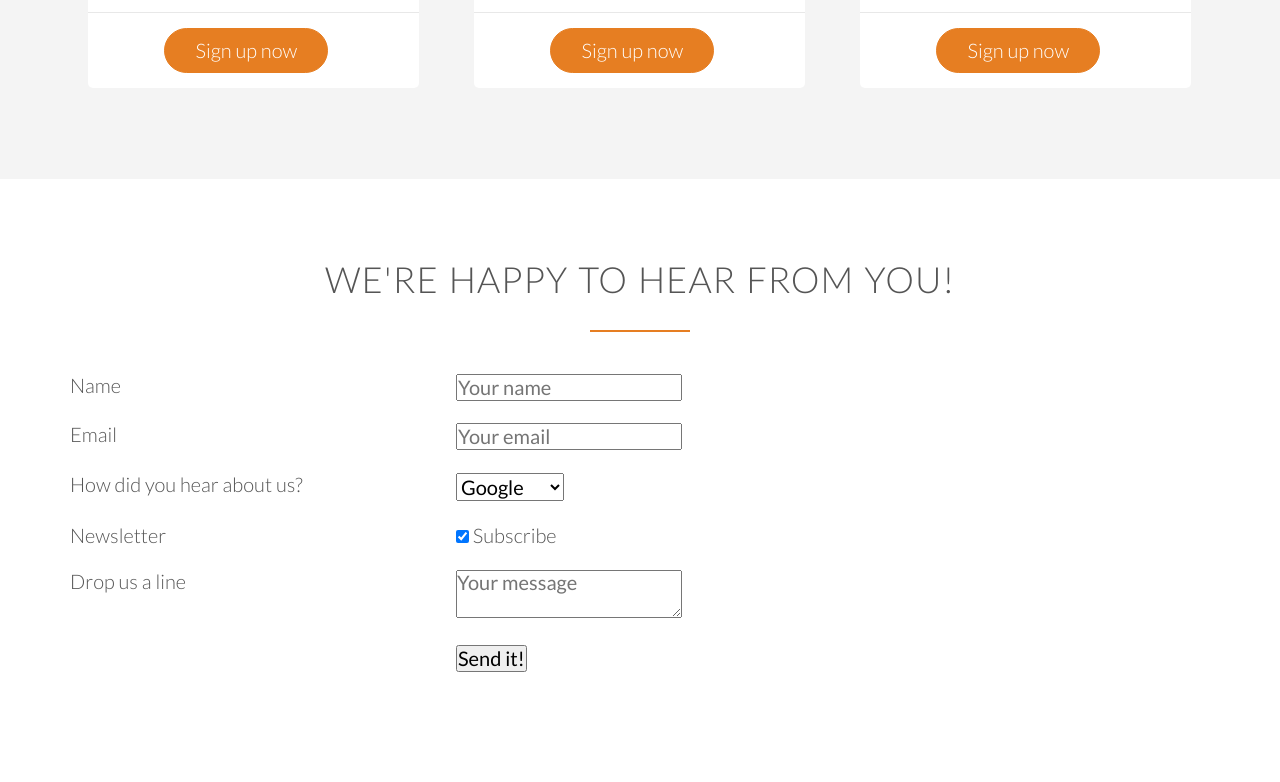
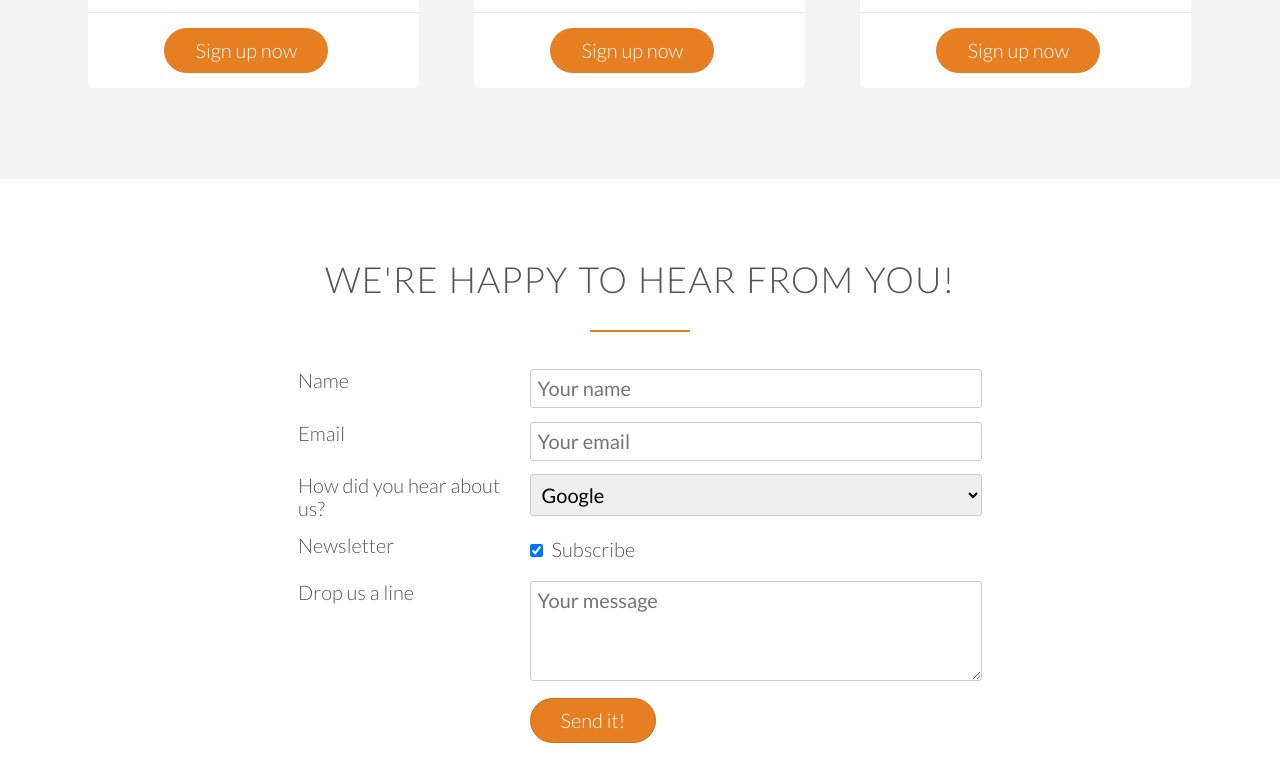
Before and after one commit to svphan1/cuisinet, a plain HTML site: page index.html in a window 1280 px wide. Shown: the part 4539-5321 px from the top of the page. Drawn offline with nearby package versions, Linux system fonts and the light colour scheme.

Commit message:
finish styling forms and add functionality

```diff
--- a/resources/css/style.css
+++ b/resources/css/style.css
@@ -121,7 +121,8 @@ h2:after {
 /* ----------------buttons------------------*/
 
 .btn:link,
-.btn:visited {
+.btn:visited,
+input[type="submit"] {
   display: inline-block;
   padding: 10px 30px;
   font-weight: 300;
@@ -131,7 +132,8 @@ h2:after {
 }
 
 .btn-full:link,
-.btn-full:visited {
+.btn-full:visited,
+input[type="submit"] {
   background-color: #e67e22;
   border: 1px solid #e67e22;
   color: #fff;
@@ -145,12 +147,15 @@ h2:after {
 }
 
 .btn:hover,
-.btn-active {
+.btn-active,
+input[type="submit"]:hover,
+input[type="submit"]:active {
   background-color: #cf6d17;
 }
 
 .btn-full:hover,
-.btn-full:active {
+.btn-full:active,
+input[type="submit"] {
   border: 1px solid #cf6d17;
 }
 
@@ -410,3 +415,32 @@ cite img {
 .plan-box ul li {
   padding: 5px 0;
 }
+
+/* ---------------form-------------*/
+
+.contact-form {
+  width: 60%;
+  margin: 0 auto;
+}
+
+input[type="text"],
+input[type="email"],
+select,
+textarea {
+  width: 100%;
+  padding: 7px;
+  border-radius: 3px;
+  border: 1px solid #ccc;
+}
+
+textarea {
+  height: 100px;
+}
+
+input[type="checkbox"] {
+  margin: 10px 5px 10px 0;
+}
+
+*:focus {
+  outline: none;
+}
```
